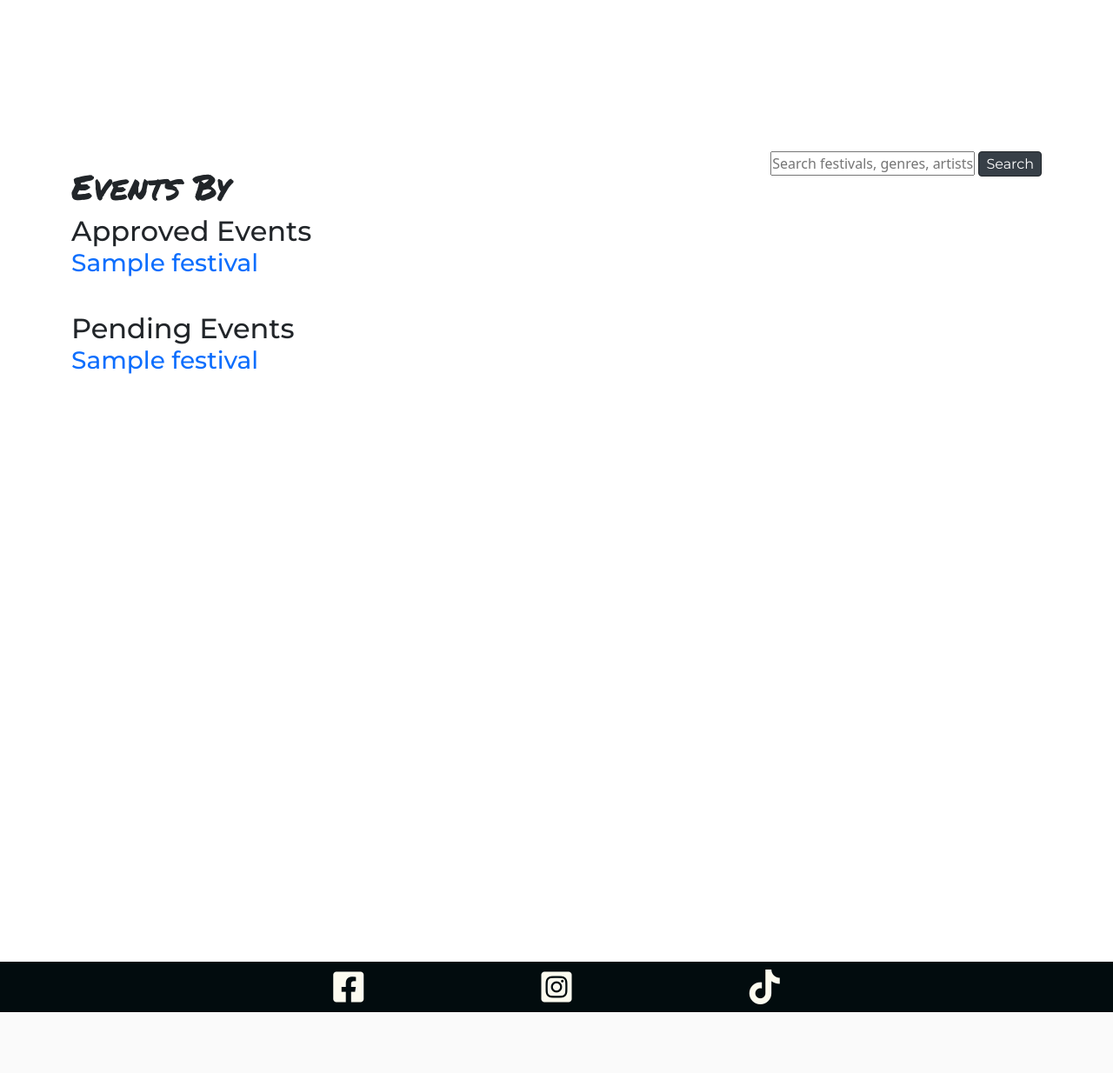
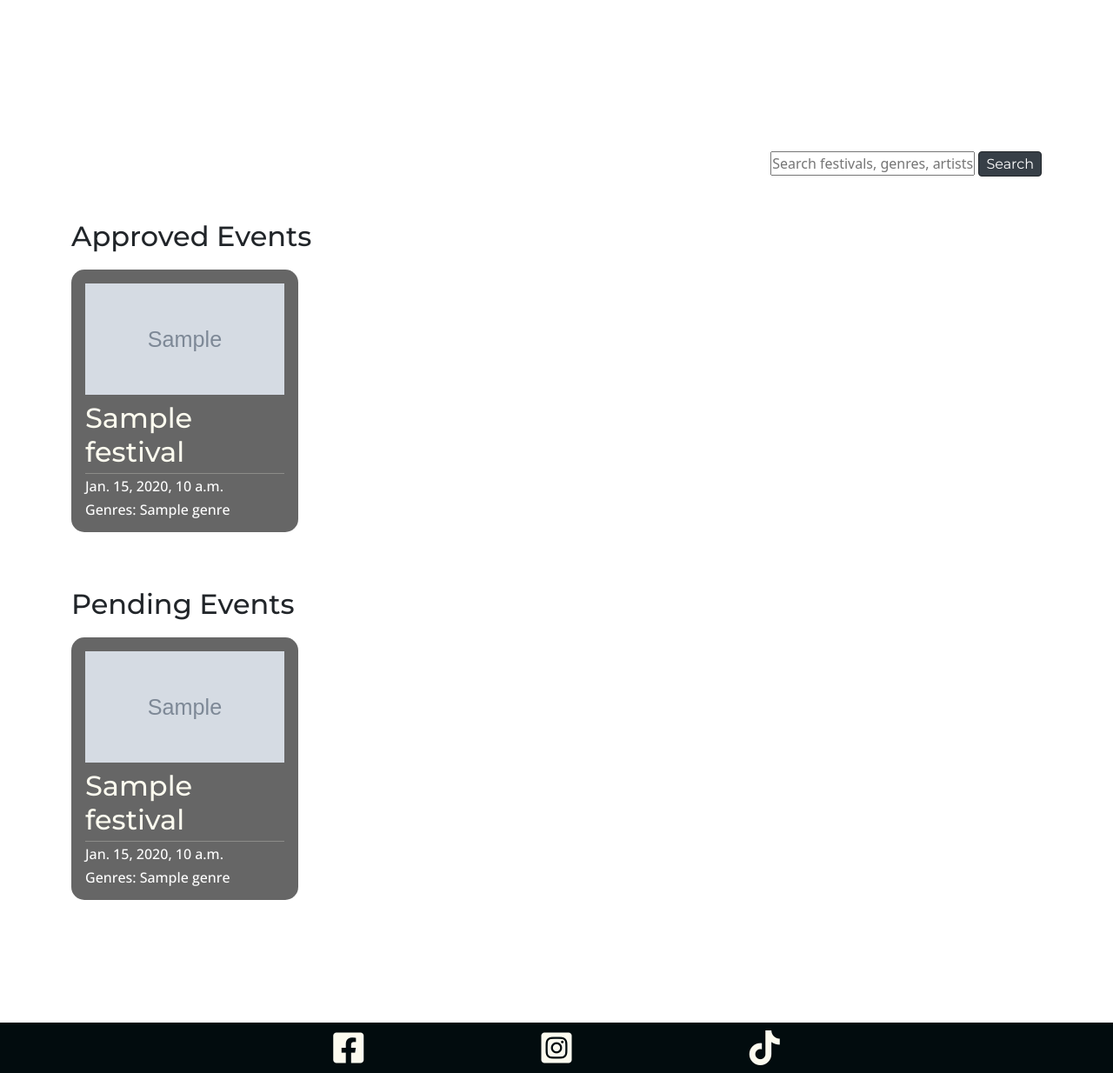
Before and after one commit to lunartechfreek/rave-hub, a Django app: template event/templates/event/user_profile.html in a window 1280 px wide. Shown: the part 318-1552 px from the top of the page at 87% size. Before the commit the page ends 1482 px from the top, so only its background shows below. Run offline with Django 5.2, Linux system fonts and the light colour scheme; the template is opened without the code that fills it: most values are stand-ins (such as "Sample title", 1, 10 or a date in 2020); grey boxes marked "Sample" are stand-in pictures; some libraries are stand-ins or nearby versions.

Commit message:
Add page content and classes for styling

```diff
--- a/event/templates/event/user_profile.html
+++ b/event/templates/event/user_profile.html
@@ -1,4 +1,5 @@
 {% extends "base.html" %}
+{% load static %}
 
 {% block title %}{{ user.username }}{% endblock title %}
 {% block heading %}{{ user.username }}{% endblock heading %}
@@ -6,40 +7,92 @@
 
 {% block content %}
 <div class="container">
-    <h1>Events By {{ user.username }}</h1>
+    <div class="row">
+        <div class="col-12 mt-2">
+            <h2 class="page-header">Events By {{ user.username }}</h2>
+        </div>
+    </div>
     {% if request.user == user %}
-    <h2>Approved Events</h2>
+    <h2 class="second-heading">Approved Events</h2>
     {% endif %}
+    {% if approved_festivals %}
     <div class="row">
-        {% if approved_festivals %}
+        <div class="col-12 mt-2">
+            <div class="row">
                 {% for festival in approved_festivals %}
-        <div>
-            <h3>
-                <a href="{% url 'festival_detail' id=festival.id %}">{{ festival.name }}</a>
-            </h3>
-            <p>
-                {{ festival.date }}
-            </p>
-        </div>
-        {% endfor %}
+                <div class="col-md-3">
+                    <div class="card mb-3 card-container event-slide fade-link">
+                        <a href="{% url 'festival_detail' festival.id %}" class="festival-link">
+                            <div class="card-body">
+                                <div class="image-container">
+                                    {% if "placeholder" in festival.featured_image.url %}
+                                    <img class="festival-image" src="{% static 'images/default.webp' %}"
+                                        alt="placeholder image">
                                     {% else %}
-            <p>No festivals found!</p>
+                                    <img class="festival-image" src="{{ festival.featured_image.url }}"
+                                        alt="{{ festival.title }}">
                                     {% endif %}
                                 </div>
+                                <h2 class="card-title">{{ festival.name }}</h2>
+                                <hr />
+                                <p class="card-text h6">{{ festival.date }}</p>
+                                <p class="card-text h6">Genres:
+                                    {% for genre in festival.get_genres %}{{ genre }}{% if not forloop.last %},
+                                    {% endif %}{% endfor %}</p>
+                            </div>
+                        </a>
+                    </div>
+                </div>
+                {% if forloop.counter|divisibleby:4 %}
+            </div>
+            <div class="row">
+                {% endif %}
+                {% endfor %}
+            </div>
+        </div>
+    </div>
+    {% endif %}
+
     {% if request.user == user %}
-
     {% if pending_festivals %}
-        <h2>Pending Events</h2>
+    <div class="mt-5">
+        <h2 class="second-heading">Pending Events</h2>
+    </div>
+    <div class="row">
+        <div class="col-12 mt-2">
+            <div class="row">
                 {% for festival in pending_festivals %}
-            <div>
-                <h3>
-                    <a href="{% url 'festival_detail' id=festival.id %}">{{ festival.name }}</a>
-                </h3>
-                <p>
-                    {{ festival.date }}
-                </p>
+                <div class="col-md-3">
+                    <div class="card mb-3 card-container event-slide fade-link">
+                        <a href="{% url 'festival_detail' festival.id %}" class="festival-link">
+                            <div class="card-body">
+                                <div class="image-container">
+                                    {% if "placeholder" in festival.featured_image.url %}
+                                    <img class="festival-image" src="{% static 'images/default.webp' %}"
+                                        alt="placeholder image">
+                                    {% else %}
+                                    <img class="festival-image" src="{{ festival.featured_image.url }}"
+                                        alt="{{ festival.title }}">
+                                    {% endif %}
                                 </div>
+                                <h2 class="card-title">{{ festival.name }}</h2>
+                                <hr />
+                                <p class="card-text h6">{{ festival.date }}</p>
+                                <p class="card-text h6">Genres:
+                                    {% for genre in festival.get_genres %}{{ genre }}{% if not forloop.last %},
+                                    {% endif %}{% endfor %}</p>
+                            </div>
+                        </a>
+                    </div>
+                </div>
+                {% if forloop.counter|divisibleby:4 %}
+            </div>
+            <div class="row">
+                {% endif %}
                 {% endfor %}
+            </div>
+        </div>
+    </div>
     {% else %}
     <p>No pending festivals found.</p>
     {% endif %}
```
Lines whose indentation alone changed are shown as unchanged.
